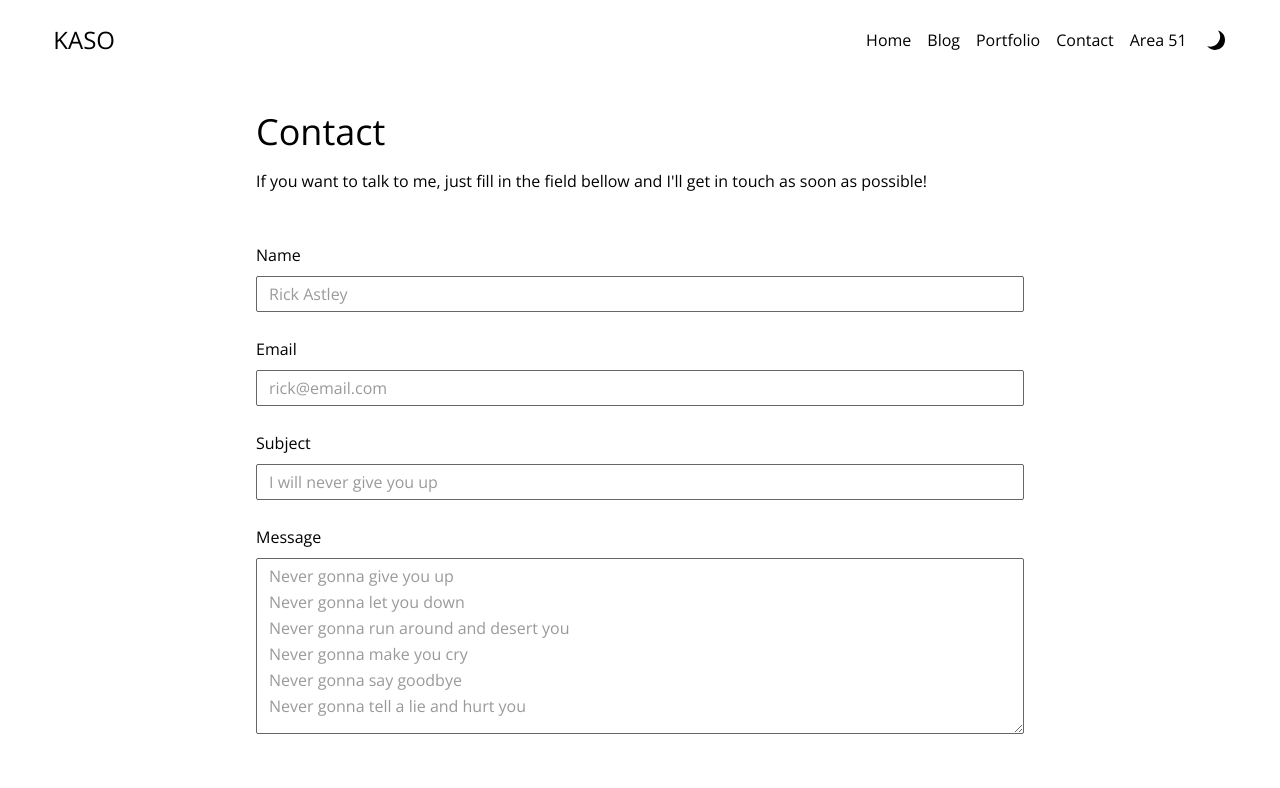
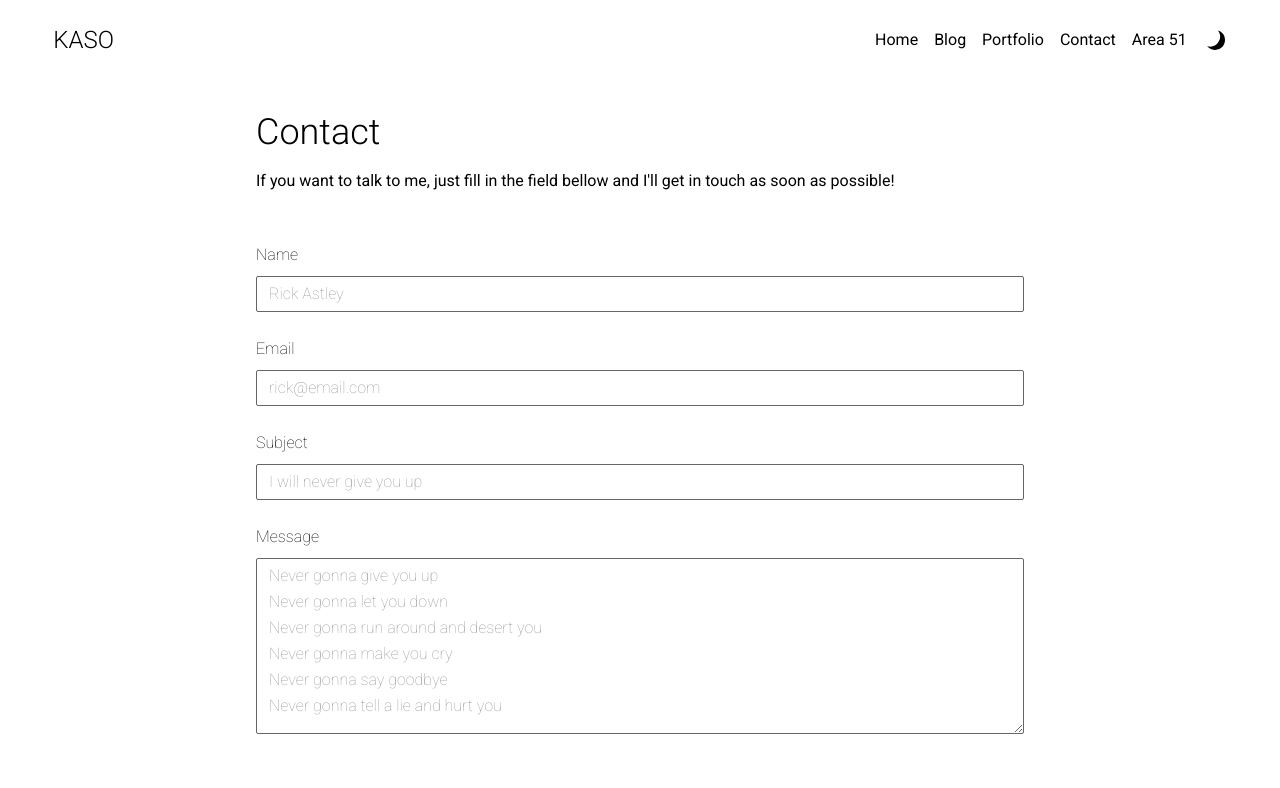
Before and after one commit to kasouza/kaso, a Next.js app: page /contact in a window 1280 px wide. Shown: the top 788 px of the page. Built offline with nearby package versions, Linux system fonts and the light colour scheme.

Commit message:
Changed fonts again and some font weigths; Save theme to local storage so it doesn't change when reloading the page

```diff
--- a/components/Header.tsx
+++ b/components/Header.tsx
@@ -18,7 +18,7 @@ export default function Header() {
 		// Position relative is needed for the Hamburger
 		<header className="flex justify-center items-center w-full py-6 relative">
 			<div className="flex justify-between items-center w-11/12">
-				<Link href="/"><a><span className="text-2xl hover:relative hover:text-gray-700 dark:hover:text-gray-300 transition-colors">KASO</span></a></Link>
+				<Link href="/"><a><span className="font-light text-2xl hover:relative hover:text-gray-700 dark:hover:text-gray-300 transition-colors">KASO</span></a></Link>
 
 				<Hamburger>
 					<Link href="/"><a className="whitespace-nowrap hover:text-gray-700 dark:hover:text-gray-300 transition-colors w-full text-center">Home</a></Link>
--- a/components/ThemeProvider.tsx
+++ b/components/ThemeProvider.tsx
@@ -2,23 +2,37 @@ import React, { Dispatch, FC, SetStateAction, useEffect, useState } from "react"
 
 export type Theme = 'light' | 'dark'
 
-export const ThemeContext = React.createContext<{theme: Theme, setTheme?: Dispatch<SetStateAction<Theme>>}>({ theme: 'light'})
+export const ThemeContext = React.createContext<{ theme: Theme, setTheme?: Dispatch<SetStateAction<Theme>> }>({ theme: 'light' })
 
 export const ThemeProvider: FC = ({ children }) => {
 	const [theme, setTheme] = useState<Theme>('light')
 
 	useEffect(() => {
+		const theme = localStorage.getItem('theme') as Theme | null
+		if (theme) {
+			setTheme(theme)
+		} else {
 			const prefersDarkMode = window.matchMedia('(prefers-color-scheme: dark)').matches
 			setTheme(prefersDarkMode ? 'dark' : 'light')
+		}
 	}, [])
 
 	useEffect(() => {
 		const html = document.querySelector('html')
 		if (html) {
-            if (theme === 'dark') html.classList.add('dark')
-            else html.classList.remove('dark')
+			let newTheme = 'light'
+			if (theme === 'dark') {
+				newTheme = 'dark'
 			}
-    })
+
+			localStorage.setItem('theme', newTheme)
+			if (newTheme === 'dark') {
+				html.classList.add('dark')
+			} else {
+				html.classList.remove('dark')
+			}
+		}
+	}, [theme])
 
 	return (
 		<ThemeContext.Provider value={{ theme, setTheme }}>
--- a/pages/_document.tsx
+++ b/pages/_document.tsx
@@ -7,6 +7,7 @@ export default function MyDocument() {
 				<link rel="preconnect" href="https://fonts.googleapis.com" />
 				<link rel="preconnect" href="https://fonts.gstatic.com" crossOrigin="" />
 				<link href="https://fonts.googleapis.com/css2?family=Open+Sans:ital,wght@0,300;0,400;0,500;0,700;1,400&display=swap" rel="stylesheet" />
+				<link href="https://fonts.googleapis.com/css2?family=Roboto:ital,wght@0,100;0,300;0,400;0,500;0,700;0,900;1,100;1,300;1,400;1,500;1,700;1,900&display=swap" rel="stylesheet" />
 				<link rel="icon" href="/favicon.ico" />
 			</Head>
 
--- a/pages/area51.tsx
+++ b/pages/area51.tsx
@@ -1,15 +1,14 @@
 import Layout from "../components/Layout";
-import { PostData } from "../lib/posts";
 
-export default function Area51({ posts }: { posts: PostData[] }) {
+export default function Area51() {
     return (
         <Layout title="Area 51">
             <section className="flex flex-col w-full items-center gap-12">
                 <div className="flex flex-col gap-4 w-11/12 md:w-4/5 lg:w-3/5 mx-auto">
-                    <h1 className="text-4xl">Area 51</h1>
+                    <h1 className="font-light text-4xl">Area 51</h1>
                     <p>Hi, again! Here at the Area 51 we have some of the craziest experiments and little projects I developed. I really love graphics programming (and programming in general), so expect to find some cool things in here.</p>
 
-                    <h2 className="mx-auto my-4 text-2xl md:text-3xl italic md:mt-8">Coming Soon...</h2>
+                    <h2 className="font-light mx-auto my-4 text-2xl md:text-3xl italic md:mt-8">Coming Soon...</h2>
                     {/* <ProjectList subDirectory="area51" posts={posts} /> */}
                 </div>
             </section>
--- a/pages/blog/index.tsx
+++ b/pages/blog/index.tsx
@@ -1,4 +1,3 @@
-import Head from "next/head";
 import Link from "next/link";
 import Layout from "../../components/Layout";
 import { PostData, sortedPosts, sortPostsByDate } from "../../lib/posts";
@@ -15,11 +14,11 @@ export default function Blog({ posts }: { posts: PostData[] }) {
     return (
         <Layout title="Blog">
             <section className="flex flex-col gap-4 w-11/12 md:w-4/5 lg:w-3/5">
-                <h1 className="text-4xl">Blog</h1>
+                <h1 className="font-light text-4xl">Blog</h1>
                 <p>Welcome to my Blog! Here you&apos;ll find what I&apos;ve been up to recenlty. Projects I&apos;m workin on, nice tricks I discovered and anything more I feel like posting.</p>
                 <div className="flex flex-col gap-1">
                     {posts.length === 0
-                        ? <h2 className="mx-auto my-4 text-2xl italic md:text-3xl md:mt-8">Coming Soon...</h2>
+                        ? <h2 className="font-light mx-auto my-4 text-2xl italic md:text-3xl md:mt-8">Coming Soon...</h2>
                         : posts.map(post => (
                             <Link key={post.id} href={`/blog/${post.id}`}>
                                 <a className="flex gap-8 hover:text-gray-700 dark:hover:text-gray-300">
--- a/pages/contact.tsx
+++ b/pages/contact.tsx
@@ -22,7 +22,7 @@ export default function Contact() {
         <Layout title="Contact">
             <section className="flex flex-col gap-12 w-11/12 md:w-4/5 lg:w-3/5 mb-16">
                 <div className="flex flex-col gap-4">
-                    <h1 className="text-4xl">Contact</h1>
+                    <h1 className="font-light text-4xl">Contact</h1>
                     <p>If you want to talk to me, just fill in the field bellow and I&apos;ll get in touch as soon as possible!</p>
                 </div>
 
--- a/pages/index.tsx
+++ b/pages/index.tsx
@@ -14,18 +14,18 @@ const Home = ({ posts }: { posts: PostData[] }) => {
 	return (
 		<Layout>
 			<section className="flex flex-col gap-4 w-11/12 md:w-4/5 lg:w-3/5">
-				<h1 className="text-4xl">KASO</h1>
+				<h1 className="font-light text-4xl">KASO</h1>
 				<p>Hi! I&apos;m Kauã de Souza (kaso or kasouza), fullstack web developer, born and raised in Rio de Janeiro, Brazil and passionate about anything tech-related and this is my personal website! Here you&apos;ll find some of the projects I developed in the <Link href="/portfolio"><a className="underline underline-offset-2 hover:text-gray-700 dark:hover:text-gray-300 transition-colors">Portfolio</a></Link>, what I&apos;ve beeing doing recently in the <Link href="/blog"><a className="underline underline-offset-2 hover:text-gray-700 dark:hover:text-gray-300 transition-colors">Blog</a></Link> and other side projects and fun little experiments in the <Link href="/area51"><a className="underline underline-offset-2 hover:text-gray-700 dark:hover:text-gray-300 transition-colors">Area51</a></Link>.</p>
 			</section>
 
 			<section className="flex flex-col gap-4 w-11/12 md:w-4/5 lg:w-3/5">
-				<h2 className="text-4xl">
+				<h2 className="font-light text-4xl">
 					Recent Posts
 				</h2>
 
 				<div className="flex flex-col gap-1">
 					{posts.length === 0
-						? <h2 className="font-base mx-auto my-4 text-2xl italic md:text-3xl md:mt-8">Coming Soon...</h2>
+						? <h2 className="font-light mx-auto my-4 text-2xl italic md:text-3xl md:mt-8">Coming Soon...</h2>
 						: posts.map((post) => (
 							<Link key={post.id} href={`/blog/${post.id}`}>
 								<a className="flex gap-8 hover:text-gray-700 dark:hover:text-gray-300">
--- a/pages/portfolio/index.tsx
+++ b/pages/portfolio/index.tsx
@@ -15,7 +15,7 @@ export default function Portfolio({ posts }: { posts: PostData[] }) {
         <Layout title="Portfolio">
             <section className="flex flex-col items-center gap-12">
                 <div className="flex flex-col gap-4 w-11/12 md:w-4/5 lg:w-3/5 mx-auto">
-                    <h1 className="text-4xl">Portfolio</h1>
+                    <h1 className="font-light text-4xl">Portfolio</h1>
                     <p>Welcome to my Portfolio! Here you&apos;ll find some of the projects I worked on, most of which are websites or web related projects, with some exceptions, of course. Feel free to explore and try out all of them!</p>
                 </div>
 
--- a/tailwind.config.js
+++ b/tailwind.config.js
@@ -6,7 +6,7 @@ module.exports = {
   ],
   theme: {
     fontFamily: {
-      sans: ['Open Sans', 'sans-serif']
+      sans: ['Roboto', 'sans-serif']
 
     },
     extend: {
```
Lines whose indentation alone changed are shown as unchanged.
